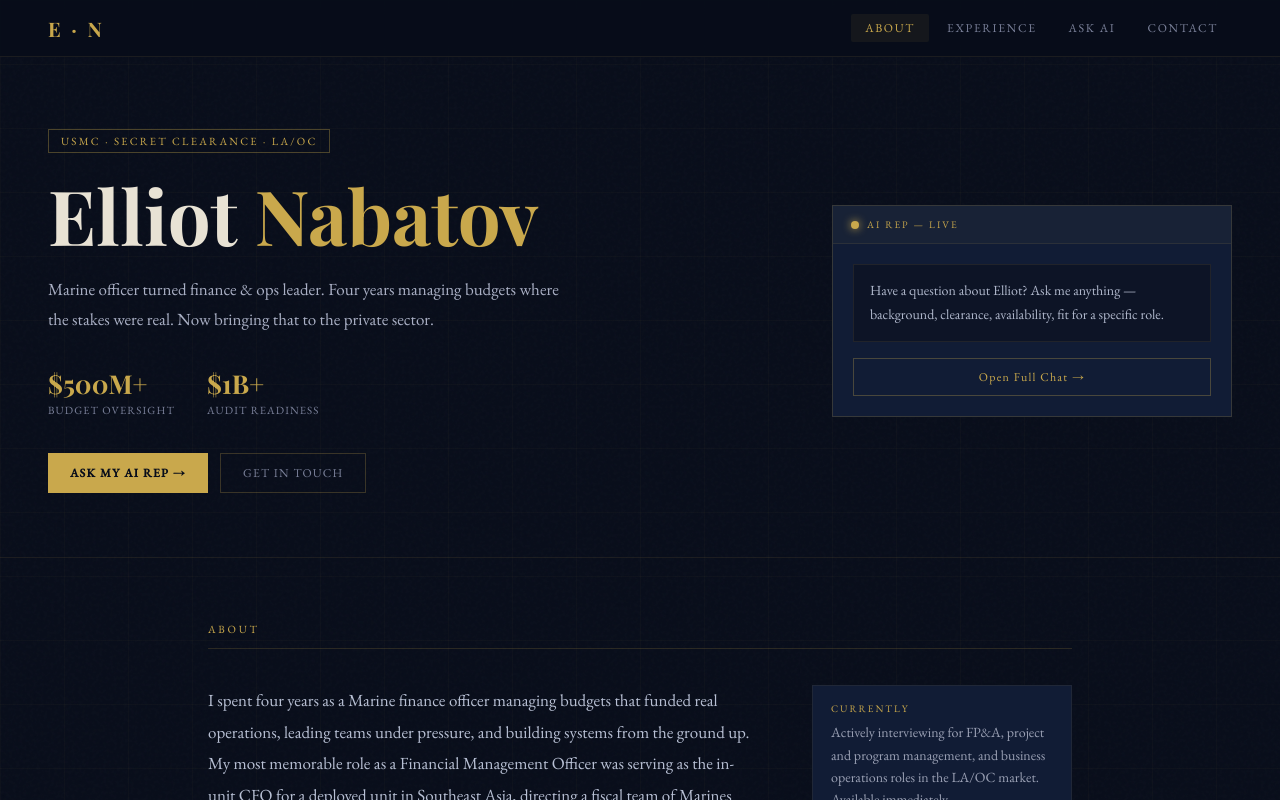
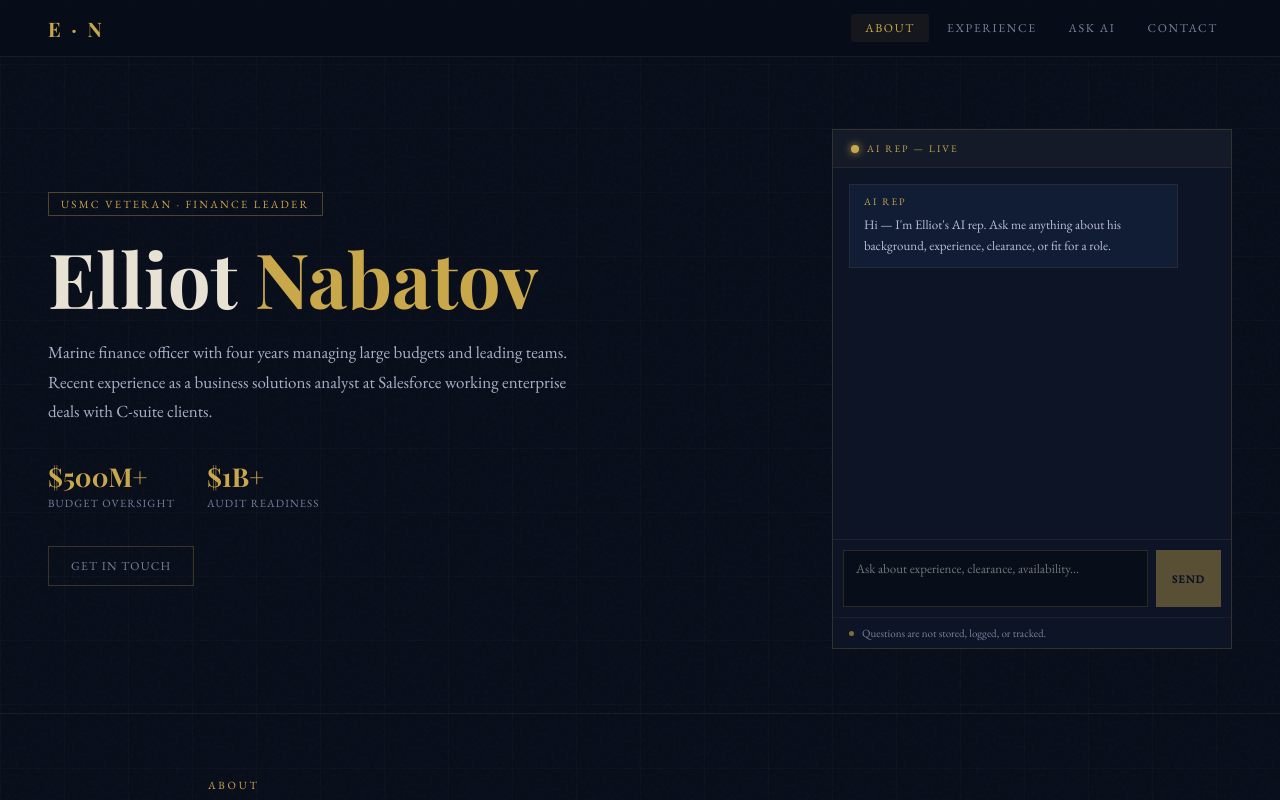
Before and after one commit to elliotnabatov-sys/Elliot-Nabatov-professional-info, a React (Vite) app: page / in a window 1280 px wide. Shown: the top 800 px of the page. Built offline with nearby package versions, Linux system fonts and the light colour scheme.

Commit message:
chat in hero

```diff
--- a/src/App.jsx
+++ b/src/App.jsx
@@ -9,28 +9,28 @@ const HIGHLIGHTS = [
 
 const EXPERIENCE = [
   {
-    period: "August 2025–March 2026",
+    period: "Aug 2025–Mar 2026",
     role: "Business Solutions Analyst",
     org: "Salesforce Military Fellowship",
     narrative:
       "Spent six months embedded in Salesforce's enterprise sales operation, working live deal cycles with C-suite clients, building pricing analyses, and translating business requirements into actionable configurations across a $5.5M+ portfolio.",
   },
   {
-    period: "December 2023–August 2025",
+    period: "Dec 2023–Aug 2025",
     role: "Comptroller",
     org: "13th Marine Expeditionary Unit",
     narrative:
       "Full budget authority over $15M, leading an 8-person cross-functional fiscal team. Built a zero-based budget and reporting infrastructure from scratch in a constrained fiscal environment for a deployed unit in Southeast Asia",
   },
   {
-    period: "November 2022–December 2023",
+    period: "Nov 2022–Dec 2023",
     role: "Senior Financial Analyst - Audit & Controls",
     org: "I Marine Expeditionary Force",
     narrative:
       "Coordinated 30+ stakeholders across 12 operational entities representing $1B+ in assets to program-manage the Marine Corps' first successful financial audit from planning through execution. Designed the internal control frameworks and standardized workflows that made it happen.",
   },
   {
-    period: "June 2021–November 2022",
+    period: "June 2021–Nov 2022",
     role: "Budget and Program Analyst",
     org: "3d Marine Air Wing",
     narrative:
@@ -146,13 +146,14 @@ export default function App() {
       {/* ── HERO ── */}
       <header style={s.hero} className="hero">
         <div style={s.heroLeft}>
-          <div style={s.pill}>USMC · Secret Clearance · LA/OC</div>
+          <div style={s.pill}>USMC Veteran · Finance Leader</div>
           <h1 style={s.name} className="hero-name">
             Elliot <span style={s.nameGold}>Nabatov</span>
           </h1>
           <p style={s.tagline} className="hero-tagline">
-            Marine officer turned finance & ops leader. Four years managing budgets where
-            the stakes were real. Now bringing that to the private sector.
+            Marine finance officer with four years managing large budgets and leading teams.
+            Recent experience as a business solutions analyst at Salesforce
+            working enterprise deals with C-suite clients.
           </p>
           <div style={s.highlights} className="highlights">
             {HIGHLIGHTS.map(({ val, label }) => (
@@ -163,33 +164,66 @@ export default function App() {
             ))}
           </div>
           <div style={s.heroActions}>
-            <button style={s.btnGold} onClick={() => setActive("Ask AI")}>
-              Ask My AI Rep →
-            </button>
             <button style={s.btnGhost} onClick={() => setActive("Contact")}>
               Get in Touch
             </button>
           </div>
         </div>
 
-        {/* Hero AI preview */}
+        {/* Hero AI Chat — full and functional */}
         <div style={s.heroRight} className="hero-right">
-          <div style={s.heroChat}>
+          <div style={s.heroChatFull}>
             <div style={s.heroChatHeader}>
               <span style={s.heroChatDot} />
               <span style={s.heroChatTitle}>AI REP — LIVE</span>
             </div>
-            <div style={s.heroChatBody}>
-              <div style={s.heroBubbleAI}>
-                Have a question about Elliot? Ask me anything — background,
-                clearance, availability, fit for a specific role.
-              </div>
+            <div style={s.heroChatMessages}>
+              {messages.map((m, i) => (
+                <div
+                  key={i}
+                  style={{
+                    ...s.heroBubble,
+                    ...(m.role === "user" ? s.heroBubbleUser : s.heroBubbleAssistant),
+                  }}
+                >
+                  {m.role === "assistant" && (
+                    <span style={s.bubbleLabel}>AI REP</span>
+                  )}
+                  <p style={s.heroBubbleText}>{m.content}</p>
+                </div>
+              ))}
+              {loading && (
+                <div style={{ ...s.heroBubble, ...s.heroBubbleAssistant }}>
+                  <span style={s.bubbleLabel}>AI REP</span>
+                  <p style={{ ...s.heroBubbleText, opacity: 0.4 }}>Thinking...</p>
+                </div>
+              )}
+              <div ref={chatEndRef} />
+            </div>
+            <div style={s.heroChatInputRow}>
+              <textarea
+                style={s.heroChatTextarea}
+                value={input}
+                onChange={(e) => setInput(e.target.value)}
+                onKeyDown={handleKey}
+                placeholder="Ask about experience, clearance, availability..."
+                rows={2}
+              />
               <button
-                style={s.heroChatCTA}
-                onClick={() => setActive("Ask AI")}
+                style={{
+                  ...s.btnGold,
+                  ...s.heroChatSendBtn,
+                  opacity: loading || !input.trim() ? 0.4 : 1,
+                }}
+                onClick={() => send()}
+                disabled={loading || !input.trim()}
               >
-                Open Full Chat →
+                Send
               </button>
+            </div>
+            <div style={s.heroDisclaimer}>
+              <span style={s.disclaimerDot} />
+              Questions are not stored, logged, or tracked.
             </div>
           </div>
         </div>
@@ -372,11 +406,11 @@ export default function App() {
             <div style={s.contactGrid} className="contact-grid">
               <div>
                 <p style={s.p}>
-                  Open to conversations about FP&A, program control, and business operations
-                  roles in LA/OC. Active Secret clearance. Available immediately.
+                  Open to connecting about available roles in LA and Orange County area.
+                  Active Secret clearance. PMP in progress.
                 </p>
                 <p style={s.p}>
-                  Reach out directly — I respond fast.
+                  Reach out directly on email or LinkedIn, I respond fast.
                 </p>
               </div>
               <div style={s.contactCards}>
@@ -530,35 +564,49 @@ const s = {
     textTransform: "uppercase", cursor: "pointer",
     fontFamily: "'EB Garamond', Georgia, serif",
   },
-  heroRight: {},
-  heroChat: {
-    background: NAVY3, border: "1px solid rgba(201,168,76,0.2)",
-    overflow: "hidden",
+ heroRight: { minWidth: 0 },
+  heroChatFull: {
+    background: NAVY2, border: "1px solid rgba(201,168,76,0.2)",
+    display: "flex", flexDirection: "column", height: "520px", overflow: "hidden",
   },
   heroChatHeader: {
     display: "flex", alignItems: "center", gap: "8px",
     padding: "12px 18px", borderBottom: "1px solid rgba(201,168,76,0.1)",
-    background: "rgba(201,168,76,0.04)",
+    background: "rgba(201,168,76,0.04)", flexShrink: 0,
   },
   heroChatDot: {
     width: "8px", height: "8px", borderRadius: "50%",
-    background: GOLD, display: "inline-block",
-    boxShadow: `0 0 8px ${GOLD}`,
+    background: GOLD, display: "inline-block", boxShadow: `0 0 8px ${GOLD}`,
   },
   heroChatTitle: {
     fontSize: "10px", letterSpacing: "0.2em", color: GOLD, textTransform: "uppercase",
   },
-  heroChatBody: { padding: "20px" },
-  heroBubbleAI: {
-    background: NAVY2, border: "1px solid rgba(201,168,76,0.1)",
-    padding: "14px 16px", fontSize: "14px", lineHeight: "1.7",
-    color: "#b0b8cc", marginBottom: "16px",
+  heroChatMessages: {
+    flex: 1, overflowY: "auto", padding: "16px",
+    display: "flex", flexDirection: "column", gap: "12px",
   },
-  heroChatCTA: {
-    background: "none", border: "1px solid rgba(201,168,76,0.3)",
-    color: GOLD, padding: "10px 18px", fontSize: "12px",
-    letterSpacing: "0.1em", cursor: "pointer",
-    fontFamily: "'EB Garamond', Georgia, serif", width: "100%",
+  heroBubble: { maxWidth: "90%", padding: "10px 14px" },
+  heroBubbleAssistant: {
+    background: NAVY3, border: "1px solid rgba(201,168,76,0.1)", alignSelf: "flex-start",
+  },
+  heroBubbleUser: {
+    background: "rgba(201,168,76,0.1)", border: "1px solid rgba(201,168,76,0.22)", alignSelf: "flex-end",
+  },
+  heroBubbleText: { fontSize: "13px", lineHeight: "1.65", color: "#b8c0d4", margin: 0 },
+  heroChatInputRow: {
+    display: "flex", borderTop: "1px solid rgba(201,168,76,0.1)",
+    padding: "10px", gap: "8px", flexShrink: 0,
+  },
+  heroChatTextarea: {
+    flex: 1, background: NAVY, border: "1px solid rgba(201,168,76,0.18)",
+    color: OFF_WHITE, padding: "8px 12px", fontSize: "13px",
+    fontFamily: "'EB Garamond', Georgia, serif", resize: "none", outline: "none", lineHeight: "1.5",
+  },
+  heroChatSendBtn: { padding: "8px 16px", alignSelf: "stretch", fontSize: "11px", flexShrink: 0 },
+  heroDisclaimer: {
+    display: "flex", alignItems: "center", gap: "8px",
+    padding: "8px 16px", fontSize: "11px", color: MUTED,
+    borderTop: "1px solid rgba(201,168,76,0.08)", flexShrink: 0,
   },
 
   main: {
```
